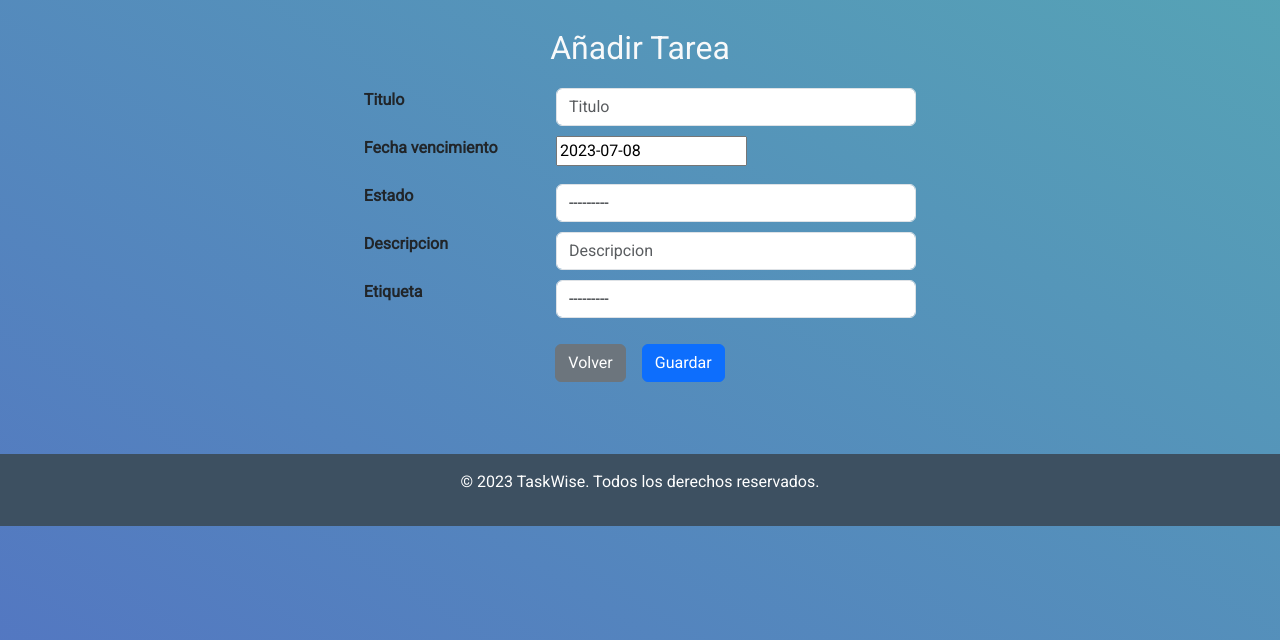
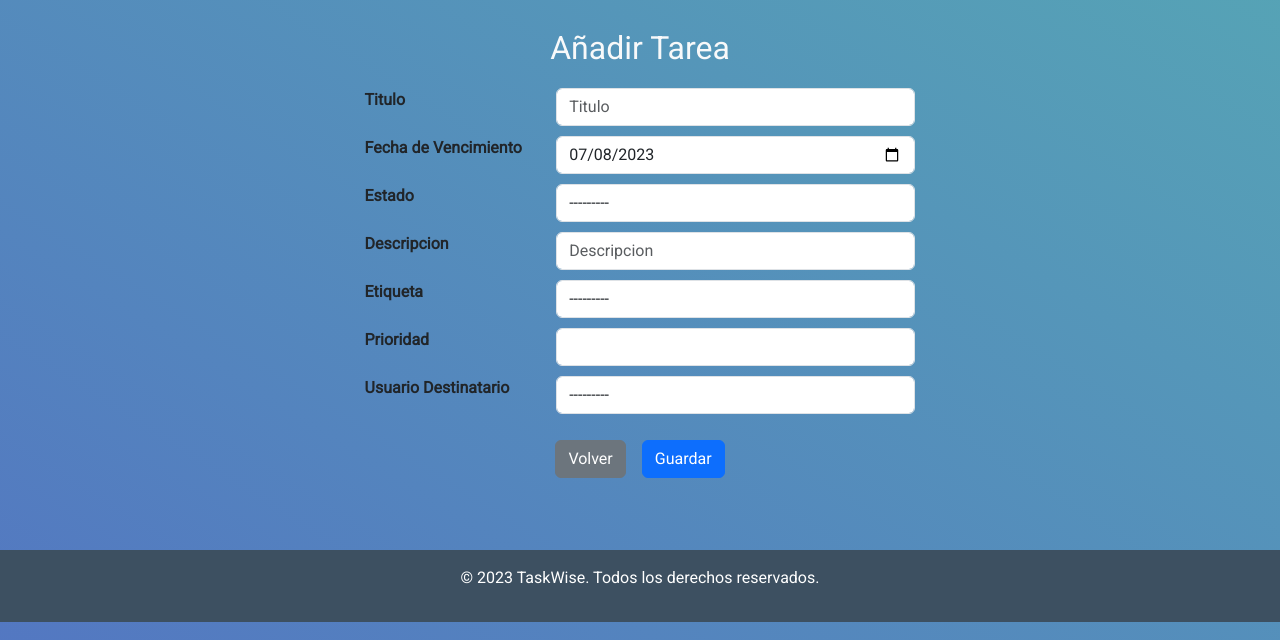
Before and after one commit to BastianPerezG/IndividualModulo7, a Django app: page /tareas/nueva in a window 1280 px wide. Shown: the part 74-714 px from the top of the page. Run offline with Django 4.2, Linux system fonts and the light colour scheme; the visitor is signed in with stand-in values (Sample User, id 1); data comes from the database, SQL or seed files in the repository; data that the repository does not hold is empty.

Commit message:
sprint terminado

```diff
--- a/misTareas/tareasApp/form.py
+++ b/misTareas/tareasApp/form.py
@@ -99,43 +99,52 @@ class FormularioRegistro(UserCreationForm):
         fields = ('username', 'first_name', 'last_name','email', 'password1', 'password2')
 
 class FormularioTareas(forms.ModelForm):
+    usuario_destinatario = forms.ModelChoiceField(
+        queryset=User.objects.all(),
+        label='Usuario Destinatario',
+        widget=forms.Select(attrs={'class': 'form-control'})
+    )
+
     class Meta:
         model = Tarea
-        fields = ['titulo', 'fecha_vencimiento', 'estado', 'descripcion', 'etiqueta']
+        fields = ['titulo', 'fecha_vencimiento', 'estado', 'descripcion', 'etiqueta', 'prioridad']
         widgets = {
             'titulo': forms.TextInput(attrs={'class': 'form-control', 'placeholder': 'Titulo', 'type': 'text'}),
-            'fecha': forms.DateInput(attrs={'class': 'form-control', 'placeholder': 'Fecha', 'type': 'date'}),
+            'fecha_vencimiento': forms.DateInput(attrs={'class': 'form-control', 'placeholder': 'Fecha', 'type': 'date'}),
             'estado': forms.Select(attrs={'class': 'form-control'}),
             'descripcion': forms.TextInput(attrs={'class': 'form-control', 'placeholder': 'Descripcion', 'type': 'text'}),
-            'etiqueta': forms.Select(attrs={'class': 'form-control'})
+            'etiqueta': forms.Select(attrs={'class': 'form-control'}),
+            'prioridad': forms.Select(attrs={'class': 'form-control'})
         }
         labels = {
             'titulo': 'Titulo',
-            'fecha': 'Fecha de Vencimiento',
+            'fecha_vencimiento': 'Fecha de Vencimiento',
             'estado': 'Estado',
             'descripcion': 'Descripcion',
             'etiqueta': 'Etiqueta',
+            'prioridad': 'Prioridad'
         }
         error_messages = {
             'titulo': {'required': 'El título es requerido'},
-            'fecha': {'required': 'La fecha de vencimiento es requerida'},
+            'fecha_vencimiento': {'required': 'La fecha de vencimiento es requerida'},
             'estado': {'required': 'El estado de la tarea es requerido'},
             'descripcion': {'required': 'La descripción es requerida'},
-            'etiqueta': {'required': 'La etiqueta es requerida'}
+            'etiqueta': {'required': 'La etiqueta es requerida'},
+            'prioridad': {'required': 'La prioridad es requerida'}
         }
-
 
 
 class FormularioEditarTareas(forms.ModelForm):
     class Meta:
         model = Tarea
-        fields = ['titulo', 'fecha_vencimiento','descripcion', 'estado', 'etiqueta']
+        fields = ['titulo', 'fecha_vencimiento','descripcion', 'estado', 'etiqueta', 'prioridad']
         widgets = {
             'titulo': forms.TextInput(attrs={'class': 'form-control', 'placeholder': 'Titulo', 'type': 'text'}),
             'fecha_vencimiento': forms.DateInput(attrs={'class': 'form-control', 'placeholder': 'Fecha', 'type': 'date'}),
             'descripcion': forms.TextInput(attrs={'class': 'form-control', 'placeholder': 'Descripcion', 'type': 'text'}),
             'estado': forms.Select(attrs={'class': 'form-control'}),
             'etiqueta': forms.Select(attrs={'class': 'form-control'}),
+            'prioridad': forms.Select(attrs={'class': 'form-control'})
         }
         labels = {
             'titulo': 'Titulo',
@@ -143,6 +152,7 @@ class FormularioEditarTareas(forms.ModelForm):
             'descripcion': 'Descripcion',
             'estado': 'Estado',
             'etiqueta': 'Etiqueta',
+            'prioridad': 'Prioridad'
         }
         error_messages = {
             'titulo': {'required': 'El título es requerido'},
@@ -150,6 +160,7 @@ class FormularioEditarTareas(forms.ModelForm):
             'descripcion': {'required': 'La descripción es requerida'},
             'estado': {'required': 'El estado de la tarea es requerido'},
             'etiqueta': {'required': 'La etiqueta es requerida'},
+            'prioridad': {'required': 'La prioridad es requerida'}
         }
 
 class FormularioObservaciones(forms.ModelForm):
--- a/misTareas/tareasApp/models.py
+++ b/misTareas/tareasApp/models.py
@@ -23,6 +23,16 @@ class Estado(models.Model):
         verbose_name = 'Estado'
         verbose_name_plural = 'Estados'
 
+class Prioridad(models.Model):
+    nombre = models.CharField(max_length=45, null=False, blank=False)
+
+    def __str__(self):
+        return self.nombre
+
+    class Meta:
+        verbose_name = 'Prioridad'
+        verbose_name_plural = 'Prioridades'
+
 class Tarea(models.Model):
     usuario = models.ForeignKey(User, on_delete=models.CASCADE, null=False, blank=False)
     etiqueta = models.ForeignKey(Etiqueta, on_delete=models.CASCADE, null=False, blank=False)
@@ -31,6 +41,7 @@ class Tarea(models.Model):
     descripcion = models.CharField(max_length=150, null=False, blank=False)
     fecha_vencimiento = models.DateField(default=timezone.now)
     observaciones = models.CharField(max_length=250, null=True, blank=True, default=None)
+    prioridad = models.ForeignKey(Prioridad, on_delete=models.CASCADE, null=False, blank=False, default=1)
 
     def __str__(self):
         return self.titulo
--- a/misTareas/tareasApp/views.py
+++ b/misTareas/tareasApp/views.py
@@ -80,22 +80,26 @@ class TareasView(TemplateView):
         else:
             tareas = Tarea.objects.filter(usuario_id=request.user.id, etiqueta_id=id_busqueda).order_by('fecha_vencimiento')
         request.session.pop('id_busqueda', None)
+
+        tareas_con_prioridad = []  # Lista para almacenar las tareas con información de prioridad
+        for tarea in tareas:
+            tarea_info = {
+                'tarea': tarea,
+                'prioridad': tarea.prioridad.nombre  # Accede al nombre de la prioridad
+            }
+            tareas_con_prioridad.append(tarea_info)
+
         context = {
             'titulo': 'Visualizador de Tareas',
             'primer_nombre': request.user.first_name,
             'primer_apellido': request.user.last_name,
-            'tareas': tareas,
+            'tareas': tareas_con_prioridad,  # Pasamos la lista de tareas con prioridad al contexto
             'etiquetas': Etiqueta.objects.all().order_by('id'),
             'estados': Estado.objects.all().order_by('id'),
             'mensajes': request.session.get('mensajes', None),
         }
         request.session.pop('mensajes', None)
         return render(request, self.template_name, context)
-
-    def post(self, request, *args, **kwargs):
-        request.session['mensajes'] = {'enviado': True, 'resultado': 'Se ha filtrado la búsqueda'}
-        request.session['id_busqueda'] = request.POST.get('id_etiqueta')
-        return redirect('tareas')
 
 
 
@@ -112,7 +116,8 @@ class TareaDetailView(TemplateView):
         context = {
             "titulo": title,
             "tarea": tarea,
-            "form_observacion": form_observacion
+            "form_observacion": form_observacion,
+            "prioridad": tarea.prioridad.nombre
         }
         return render(request, self.template_name, context)
 
@@ -128,11 +133,10 @@ class TareaDetailView(TemplateView):
             context = {
                 "titulo": "Detalle de Tarea",
                 "tarea": tarea,
-                "form_observacion": form_observacion
+                "form_observacion": form_observacion,
+                "prioridad": tarea.id_prioridad  # Agrega la prioridad al contexto
             }
             return render(request, self.template_name, context)
-
-
 
 class TareaCreateView(View):
     template_name = 'agregar_tarea.html'
@@ -150,7 +154,7 @@ class TareaCreateView(View):
         form = FormularioTareas(request.POST, request.FILES)
         if form.is_valid():
             tarea = form.save(commit=False)
-            tarea.usuario = request.user
+            tarea.usuario = form.cleaned_data['usuario_destinatario']
             tarea.save()
             request.session['mensajes'] = {'enviado': True, 'resultado': 'Has creado la tarea exitosamente'}
             return redirect('tareas')
@@ -160,9 +164,9 @@ class TareaCreateView(View):
             'title': 'Crear nueva Tarea',
             'mensajes': mensajes,
             'form': form,
-
         }
         return render(request, self.template_name, context)
+
 
 class TareaUpdateView(View):
     template_name = 'agregar_tarea.html'
```
Also changed, not shown: misTareas/tareasApp/admin.py (+10 -1 lines), misTareas/tareasApp/templates/detalle_tarea.html (+12 -0 lines), misTareas/tareasApp/templates/tareas.html (+15 -5 lines), misTareas/tareasApp/migrations/0003_prioridad.py (added), misTareas/tareasApp/migrations/0004_tarea_prioridad.py (added).
